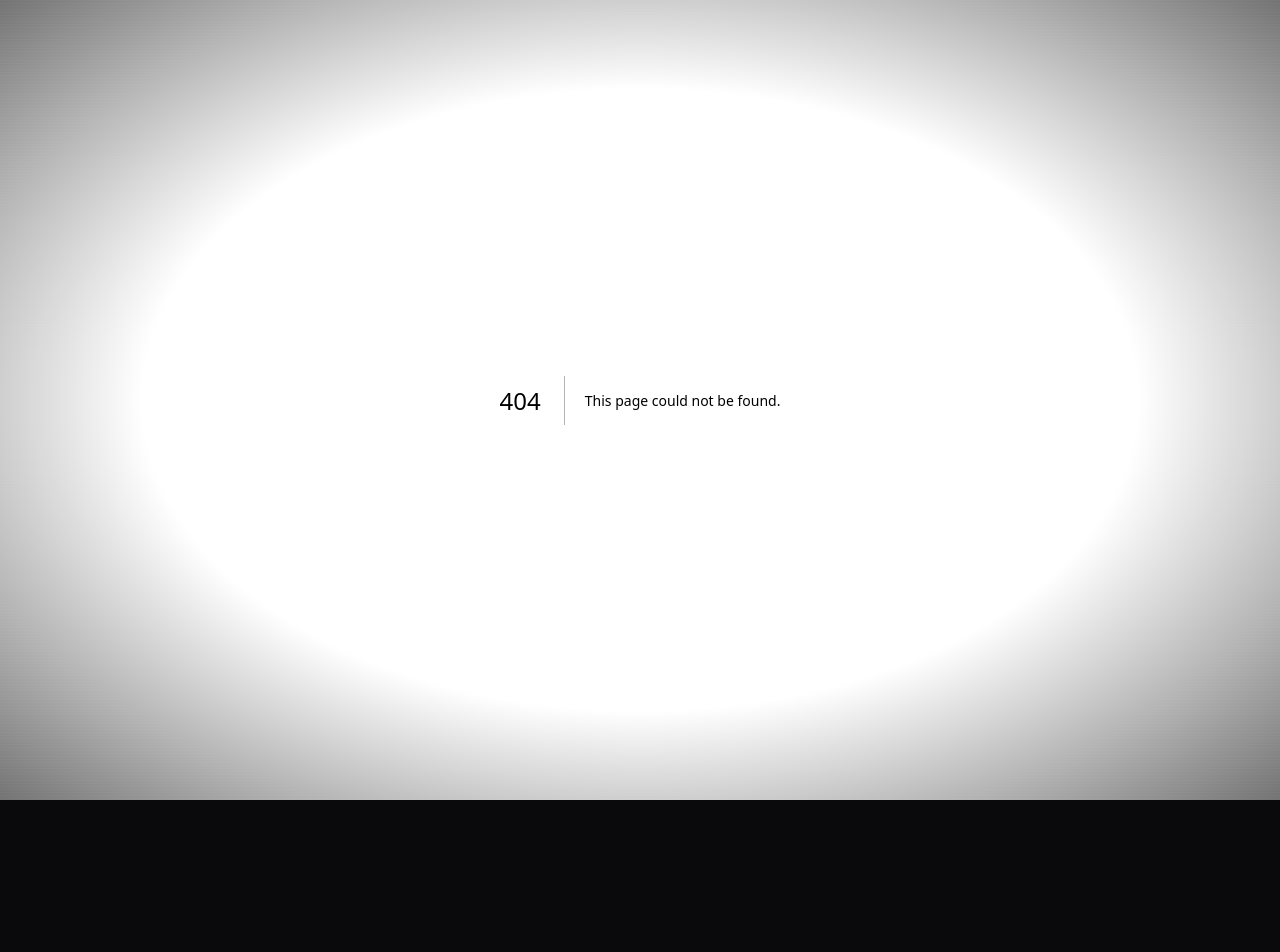
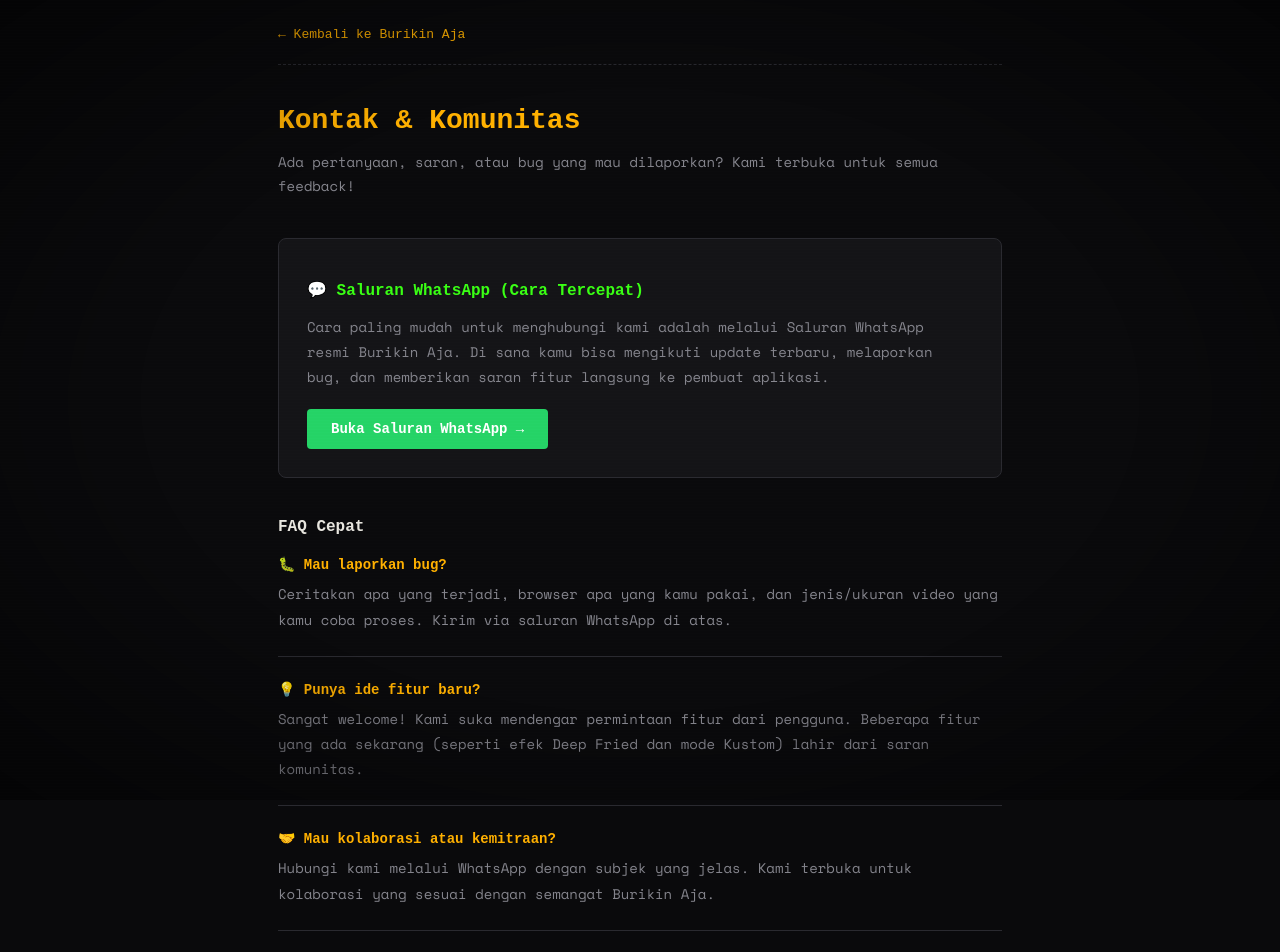
Before and after one commit to rhamt24/video-burik, a Next.js app: page /contact in a window 1280 px wide. Before the commit this address had no page. Shown: the top 952 px of the page. Before the commit the page ends 800 px from the top, so only its background shows below. Built offline with nearby package versions, Linux system fonts and the light colour scheme.

Commit message:
Create contact page with WhatsApp integration
This page provides contact information and a WhatsApp channel for user feedback, suggestions, and bug reports.

```diff
--- /dev/null
+++ b/app/contact/page.js
@@ -0,0 +1,83 @@
+import Link from "next/link";
+
+export const metadata = {
+  title: "Kontak — Burikin Aja",
+  description: "Hubungi tim Burikin Aja untuk pertanyaan, saran, atau laporan bug. Bergabunglah ke komunitas WhatsApp kami.",
+};
+
+export default function ContactPage() {
+  return (
+    <main style={{ minHeight: "100vh", maxWidth: 760, margin: "0 auto", padding: "0 18px 80px" }}>
+      <header style={{ padding: "20px 0", borderBottom: "1px dashed #2a2a30" }}>
+        <Link href="/" style={{ color: "#ffb000", textDecoration: "none", fontSize: 13, fontFamily: "monospace" }}>
+          ← Kembali ke Burikin Aja
+        </Link>
+      </header>
+
+      <article style={{ marginTop: 40 }}>
+        <h1 style={{ fontFamily: "monospace", fontSize: 28, color: "#ffb000", marginBottom: 8 }}>Kontak & Komunitas</h1>
+        <p style={{ color: "#84848c", fontSize: 14, marginBottom: 40, lineHeight: 1.7 }}>
+          Ada pertanyaan, saran, atau bug yang mau dilaporkan? Kami terbuka untuk semua feedback!
+        </p>
+
+        <section style={{ marginBottom: 40, padding: 28, background: "#141417", border: "1px solid #2a2a30", borderRadius: 8 }}>
+          <h2 style={{ fontFamily: "monospace", fontSize: 16, color: "#39ff14", marginBottom: 12 }}>
+            💬 Saluran WhatsApp (Cara Tercepat)
+          </h2>
+          <p style={{ fontSize: 14, color: "#84848c", lineHeight: 1.8, marginBottom: 20 }}>
+            Cara paling mudah untuk menghubungi kami adalah melalui Saluran WhatsApp resmi Burikin Aja.
+            Di sana kamu bisa mengikuti update terbaru, melaporkan bug, dan memberikan saran fitur langsung ke pembuat aplikasi.
+          </p>
+          <a
+            href="https://whatsapp.com/channel/0029VaYuIQT2v1IjZmqTNG3x"
+            target="_blank"
+            rel="noopener noreferrer"
+            style={{ display: "inline-block", background: "#25D366", color: "#fff", padding: "12px 24px", textDecoration: "none", fontFamily: "monospace", fontWeight: "bold", fontSize: 14, borderRadius: 4 }}
+          >
+            Buka Saluran WhatsApp →
+          </a>
+        </section>
+
+        <section style={{ marginBottom: 36 }}>
+          <h2 style={{ fontFamily: "monospace", fontSize: 16, color: "#e8e6df", marginBottom: 20 }}>FAQ Cepat</h2>
+
+          <div style={faqStyle}>
+            <h3 style={faqQStyle}>🐛 Mau laporkan bug?</h3>
+            <p style={faqAStyle}>
+              Ceritakan apa yang terjadi, browser apa yang kamu pakai, dan jenis/ukuran video yang kamu coba proses.
+              Kirim via saluran WhatsApp di atas.
+            </p>
+          </div>
+
+          <div style={faqStyle}>
+            <h3 style={faqQStyle}>💡 Punya ide fitur baru?</h3>
+            <p style={faqAStyle}>
+              Sangat welcome! Kami suka mendengar permintaan fitur dari pengguna. Beberapa fitur yang ada sekarang
+              (seperti efek Deep Fried dan mode Kustom) lahir dari saran komunitas.
+            </p>
+          </div>
+
+          <div style={faqStyle}>
+            <h3 style={faqQStyle}>🤝 Mau kolaborasi atau kemitraan?</h3>
+            <p style={faqAStyle}>
+              Hubungi kami melalui WhatsApp dengan subjek yang jelas. Kami terbuka untuk kolaborasi yang
+              sesuai dengan semangat Burikin Aja.
+            </p>
+          </div>
+
+          <div style={faqStyle}>
+            <h3 style={faqQStyle}>⚖️ Pertanyaan legal atau DMCA?</h3>
+            <p style={faqAStyle}>
+              Untuk permintaan legal, hubungi kami melalui saluran WhatsApp dan tandai sebagai "LEGAL INQUIRY".
+              Kami akan merespons secepat mungkin.
+            </p>
+          </div>
+        </section>
+      </article>
+    </main>
+  );
+}
+
+const faqStyle = { marginBottom: 24, paddingBottom: 24, borderBottom: "1px solid #2a2a30" };
+const faqQStyle = { fontFamily: "monospace", fontSize: 14, color: "#ffb000", marginBottom: 8 };
+const faqAStyle = { fontSize: 14, color: "#84848c", lineHeight: 1.8, margin: 0 };
```
